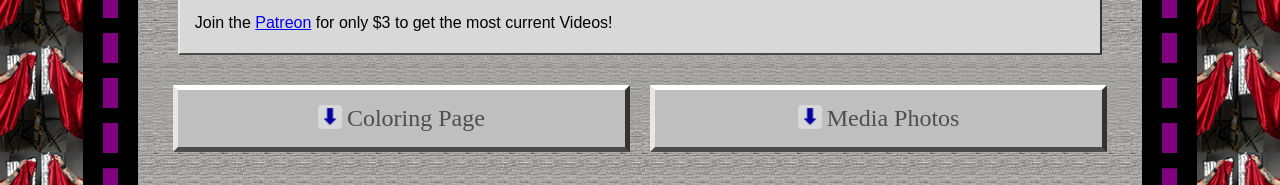
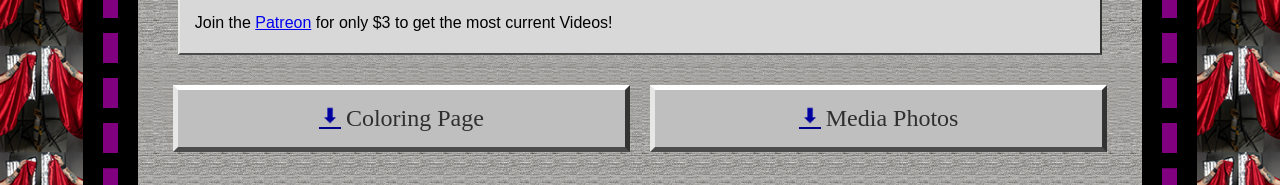
Before and after one commit to ztblackburn/danhausen, a plain HTML site: page danhausen.html in a window 1280 px wide. Shown: the part 2231-2416 px from the top of the page. Drawn offline with nearby package versions, Linux system fonts and the light colour scheme; grey boxes are pictures that could not be loaded; a web font is replaced by a local one.

Commit message:
Add files via upload

```diff
--- a/danhausen.html
+++ b/danhausen.html
@@ -197,12 +197,12 @@
     display: inline-block;}
         .social-wrapper-mobile {display: block; text-align: center;margin-top: 25px;}
     .download-arrow {
-        background: #d8d8d8;
     display: inline-block;
-    width: 24px;
+    width: 22px;
     margin-bottom: -3px;
-    border-radius: 4px;
+    border-radius: 0px;
     margin-right: 5px;
+    border-bottom: solid 2px darkblue;
     }
     .center {
         text-align: center;
@@ -465,7 +465,7 @@ ul::-webkit-scrollbar-thumb:hover {
         text-align: center;
         text-decoration: none;
         outline: none;
-        color: #4e4e4e;
+        color: #2f2f2f;
         background-color: #bfbfbf;
         border-top: solid 5px white;
         border-bottom: solid 5px #4b4b4b;
```
